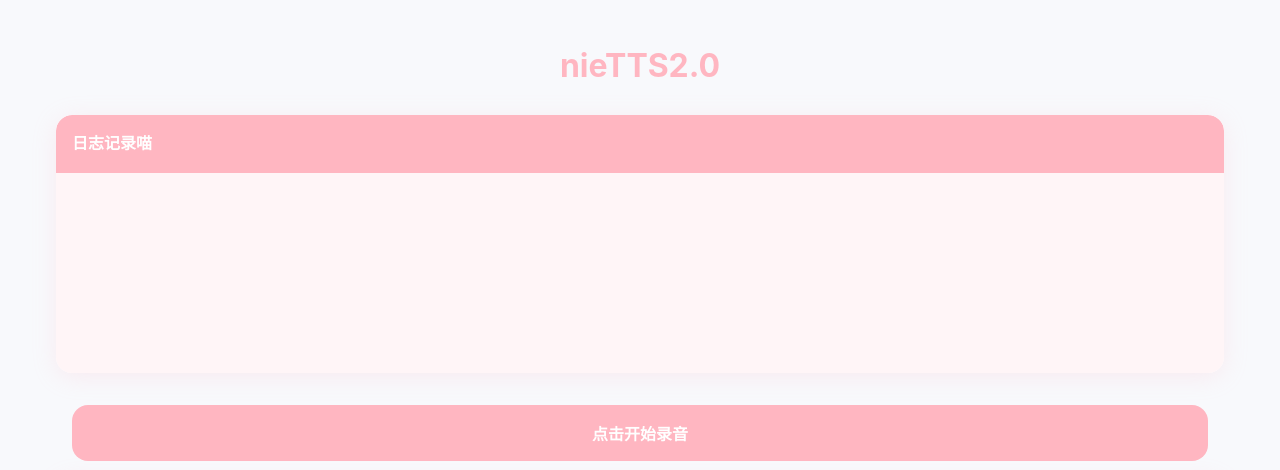
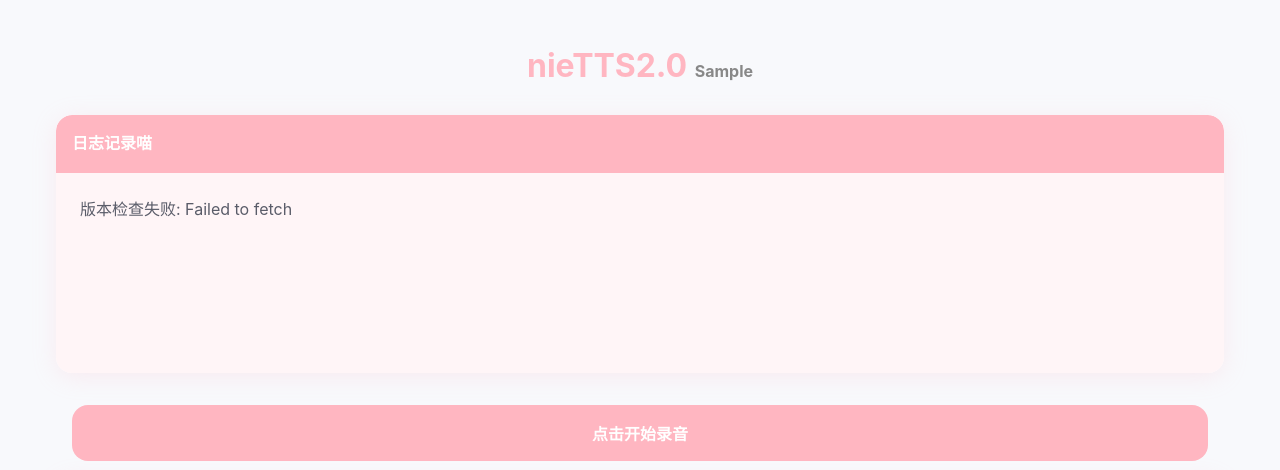
Before and after one commit to machinad/nieTTS2.0, a Python web app: template templates/index.html in a window 1280 px wide. Shown: the top 470 px of the page. Run offline with Jinja, Linux system fonts and the light colour scheme; the template is opened without the code that fills it: most values are stand-ins (such as "Sample title", 1, 10 or a date in 2020).

Commit message:
chore(version): 添加版本号显示及自动更新检测功能
- 在后端注入当前版本号 v2.1.2 供前端使用
- 修改项目版本号为 v2.1.2
- 在首页标题旁显示当前版本号
- 在前端实现版本号比较函数，判断是否有新版本
- 通过 GitHub API 检测最新发布版本
- 在日志区域提示是否有更新及提供新版本下载链接
- 处理版本检测异常及网络错误情况

```diff
--- a/app.py
+++ b/app.py
@@ -201,6 +201,7 @@ class TTSWebApp:
         """
         providers = self.tts_providers
         audio_devices = self.get_audio_devices()
+        current_version = "v2.1.2"  # 当前版本号
         return await render_template('index.html',
                                     providers=providers,
                                     edge_tts_voices=list(self.Edge_TTS_voices.keys()),
@@ -208,7 +209,8 @@ class TTSWebApp:
                                     tlanguages=self.tlanguages,
                                     ali_tts_voices=list(self.ali_tts_voices.keys()),
                                     sambert_tts_voices=list(self.sambert_tts_voices.keys()),
-                                    user_config = self.user_config
+                                    user_config = self.user_config,
+                                    current_version = current_version
                                     )
 
     async def serve_static(self, filename):
--- a/pyproject.toml
+++ b/pyproject.toml
@@ -1,6 +1,6 @@
 [project]
 name = "nieTTS2.0"
-version = "2.0.0"
+version = "v2.1.2"
 description = "nieTTS2.0 - TTS Web Application with Edge TTS, Aliyun DashScope support"
 readme = "README.md"
 requires-python = ">=3.10"
--- a/templates/index.html
+++ b/templates/index.html
@@ -336,7 +336,7 @@
 </head>
 <body>
     <div class="container">
-        <h1 class="mb-4">nieTTS2.0</h1>
+        <h1 class="mb-4">nieTTS2.0 <small style="font-size:0.5em; color:#888;">{{ current_version }}</small></h1>
 
         <div class="row">
             <div class="col-md-12">
@@ -813,8 +813,66 @@
                 }
                 toggleProviderSettings();
                 providerSelect.addEventListener('change',toggleProviderSettings);
+
+                // 版本检测
+                checkForUpdate();
         }
         );
+
+        //--------版本检测代码块--------
+        const CURRENT_VERSION = "{{ current_version }}";  // 后端注入的当前版本号
+        const GITHUB_REPO = "machinad/nieTTS2.0";  // GitHub 仓库
+
+        // 比较版本号，返回是否有更新
+        function compareVersions(latest, current) {
+            try {
+                // 移除 'v' 前缀
+                const latestNum = latest.replace(/^v/, '').split('.').map(Number);
+                const currentNum = current.replace(/^v/, '').split('.').map(Number);
+
+                for (let i = 0; i < Math.max(latestNum.length, currentNum.length); i++) {
+                    const l = latestNum[i] || 0;
+                    const c = currentNum[i] || 0;
+                    if (l > c) return true;
+                    if (l < c) return false;
+                }
+                return false;
+            } catch (e) {
+                return false;
+            }
+        }
+
+        // 检查更新
+        async function checkForUpdate() {
+            const apiUrl = `https://api.github.com/repos/${GITHUB_REPO}/releases/latest`;
+
+            try {
+                const response = await fetch(apiUrl, {
+                    headers: {
+                        'Accept': 'application/vnd.github.v3+json'
+                    }
+                });
+
+                if (!response.ok) {
+                    addLog(`版本检查失败: HTTP ${response.status}`);
+                    return;
+                }
+
+                const data = await response.json();
+                const latestVersion = data.tag_name || '';
+                const releaseUrl = data.html_url || `https://github.com/${GITHUB_REPO}/releases`;
+
+                if (compareVersions(latestVersion, CURRENT_VERSION)) {
+                    addLog(`发现新版本 ${latestVersion}！当前版本 ${CURRENT_VERSION}`);
+                    addLog(`<a href="${releaseUrl}" target="_blank" style="color: var(--primary-color);">点击前往 GitHub 下载新版本</a>`);
+                } else {
+                    addLog(`当前已是最新版本 ${CURRENT_VERSION}`);
+                }
+            } catch (error) {
+                addLog(`版本检查失败: ${error.message}`);
+            }
+        }
+        //--------版本检测代码块结束--------
     </script>
 </body>
 </html>
```
